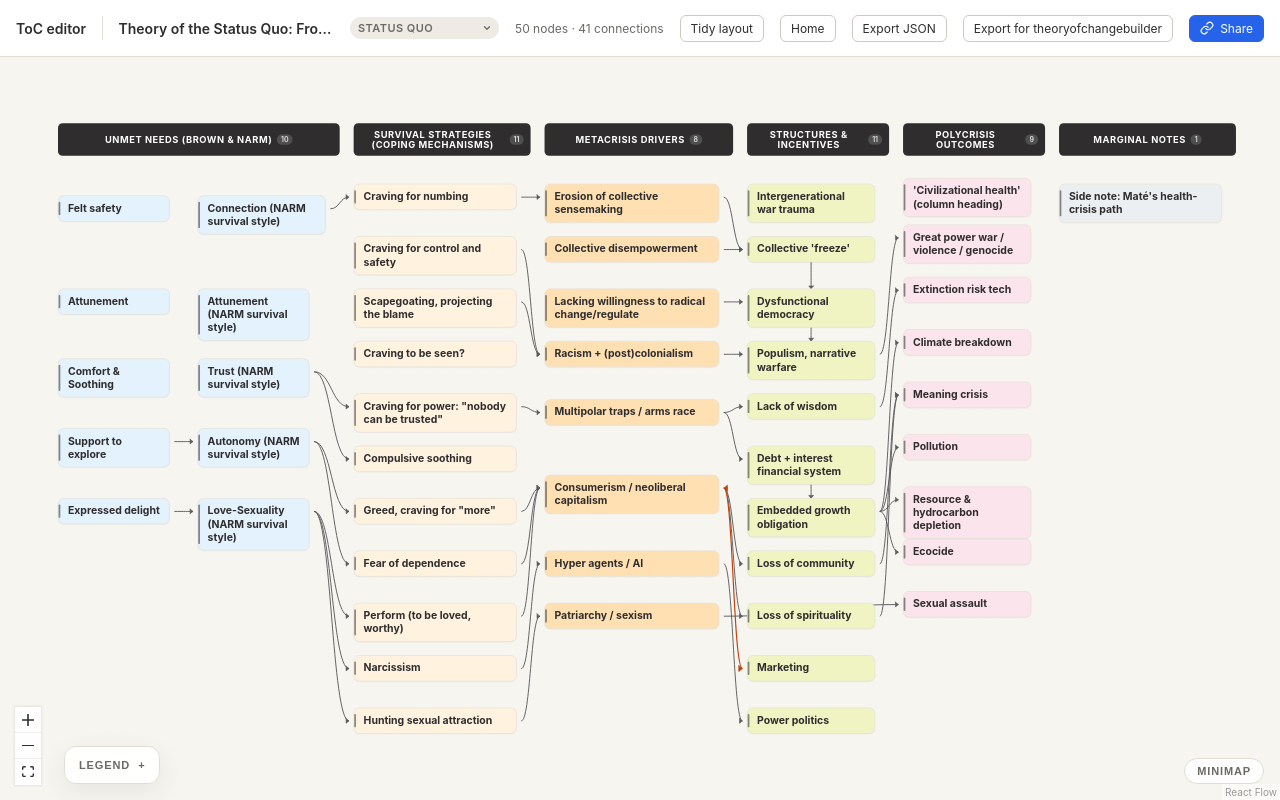
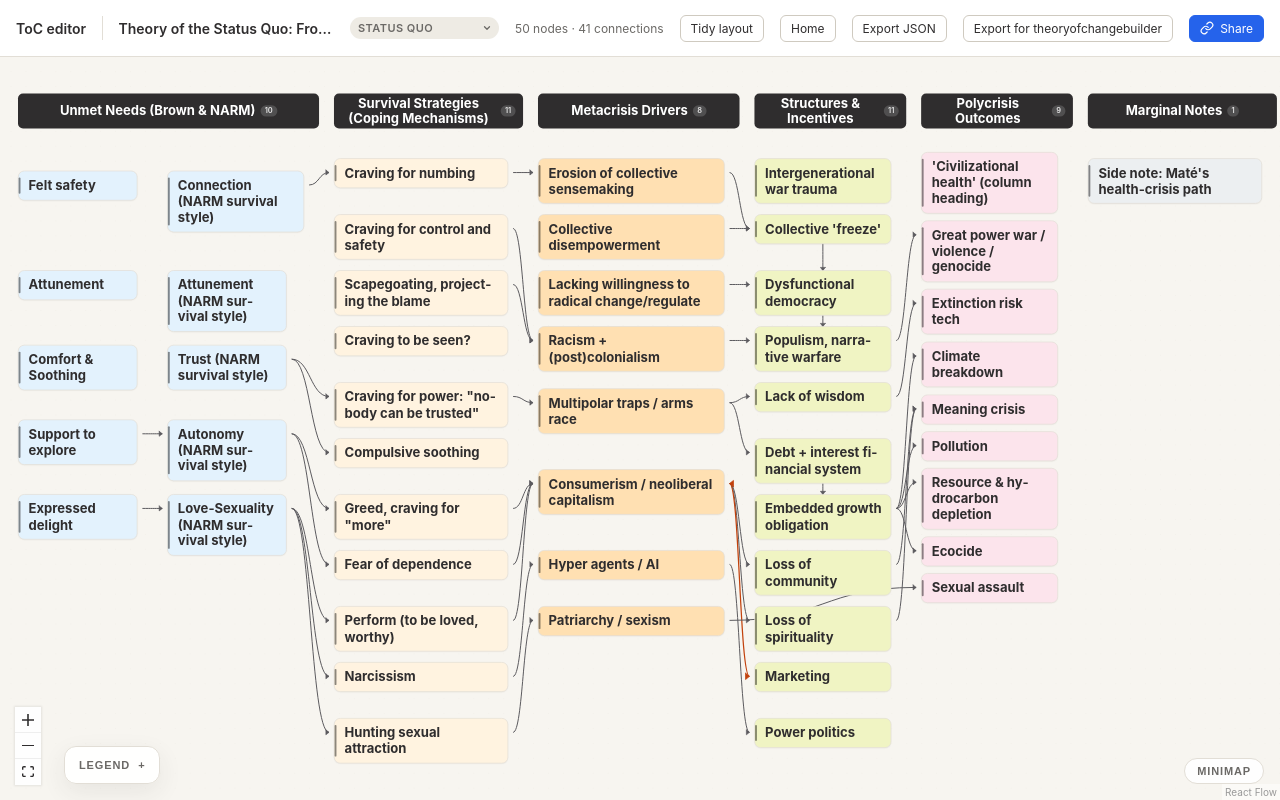
Before and after one commit to jonasmbecker/toc-editor, a React (Vite) app: page / in a window 1280 px wide. Both pictures are taken after a click on the button 640 px from the left and 179 px from the top of the page. Built offline with nearby package versions, Linux system fonts and the light colour scheme.

Commit message:
feat(canvas): titles and headers 21px, tighter fit padding, room for 3-line outcome titles
At 1440x900 fit the on-screen title and header size is about 14.3px (was about 12.5).
Section headers drop uppercase; Polycrisis outcome cards re-spaced so none overlap.

```diff
--- a/src/canvas/Canvas.tsx
+++ b/src/canvas/Canvas.tsx
@@ -152,7 +152,7 @@ export function Canvas({ onHome }: { onHome: () => void }) {
           // group's container over its own cards.
           elevateNodesOnSelect={false}
           fitView
-          fitViewOptions={{ padding: 0.1 }}
+          fitViewOptions={{ padding: 0.03 }}
           minZoom={0.1}
           maxZoom={2.5}
         >
--- a/src/canvas/canvas.css
+++ b/src/canvas/canvas.css
@@ -113,10 +113,9 @@
   justify-content: center;
   gap: 8px;
   padding: 0 12px;
-  font-size: 16px;
+  font-size: 21px;
   font-weight: 700;
-  letter-spacing: 0.06em;
-  text-transform: uppercase;
+  line-height: 1.15;
   text-align: center;
   overflow: hidden;
 }
--- a/src/canvas/card.css
+++ b/src/canvas/card.css
@@ -24,10 +24,11 @@
 }
 
 .toc-card__title {
-  font-size: 18px;
+  font-size: 21px;
   font-weight: 700;
-  line-height: 1.25;
+  line-height: 1.22;
   overflow-wrap: anywhere;
+  hyphens: auto;
 }
 
 .toc-card__text {
--- a/src/templates/status-quo-metacrisis.json
+++ b/src/templates/status-quo-metacrisis.json
@@ -707,7 +707,7 @@
               "title": "Great power war / violence / genocide",
               "color": "#FCE4EC",
               "width": 220,
-              "yPosition": 90,
+              "yPosition": 120,
               "provenance": "verbatim",
               "connections": []
             },
@@ -717,7 +717,7 @@
               "title": "Extinction risk tech",
               "color": "#FCE4EC",
               "width": 220,
-              "yPosition": 180,
+              "yPosition": 230,
               "provenance": "verbatim",
               "connections": []
             },
@@ -727,7 +727,7 @@
               "title": "Climate breakdown",
               "color": "#FCE4EC",
               "width": 220,
-              "yPosition": 270,
+              "yPosition": 315,
               "provenance": "verbatim",
               "connections": []
             },
@@ -737,7 +737,7 @@
               "title": "Meaning crisis",
               "color": "#FCE4EC",
               "width": 220,
-              "yPosition": 360,
+              "yPosition": 400,
               "provenance": "verbatim",
               "connections": []
             },
@@ -747,7 +747,7 @@
               "title": "Pollution",
               "color": "#FCE4EC",
               "width": 220,
-              "yPosition": 450,
+              "yPosition": 459,
               "provenance": "verbatim",
               "connections": []
             },
@@ -757,7 +757,7 @@
               "title": "Resource & hydrocarbon depletion",
               "color": "#FCE4EC",
               "width": 220,
-              "yPosition": 540,
+              "yPosition": 518,
               "provenance": "verbatim",
               "connections": []
             },
@@ -767,7 +767,7 @@
               "title": "Ecocide",
               "color": "#FCE4EC",
               "width": 220,
-              "yPosition": 630,
+              "yPosition": 628,
               "provenance": "verbatim",
               "connections": []
             },
@@ -777,7 +777,7 @@
               "title": "Sexual assault",
               "color": "#FCE4EC",
               "width": 220,
-              "yPosition": 720,
+              "yPosition": 687,
               "provenance": "verbatim",
               "connections": []
             }
```
